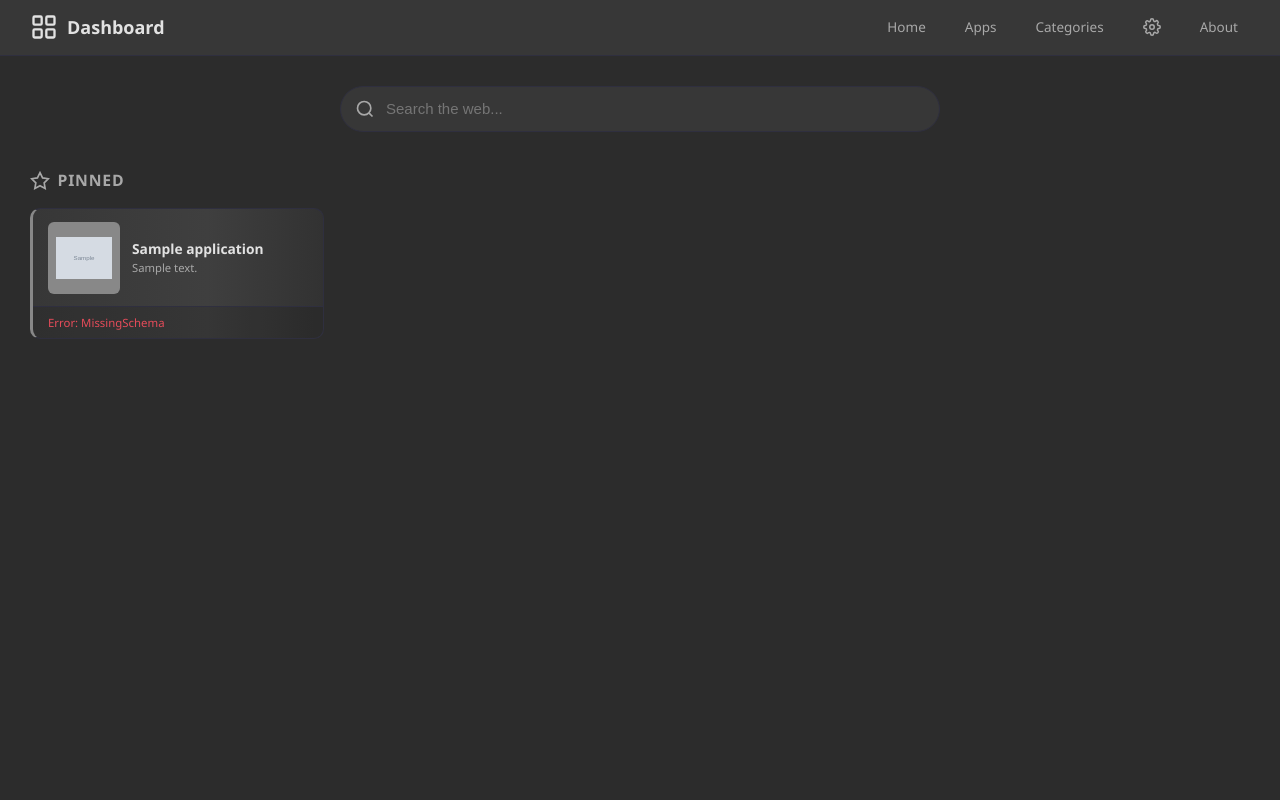
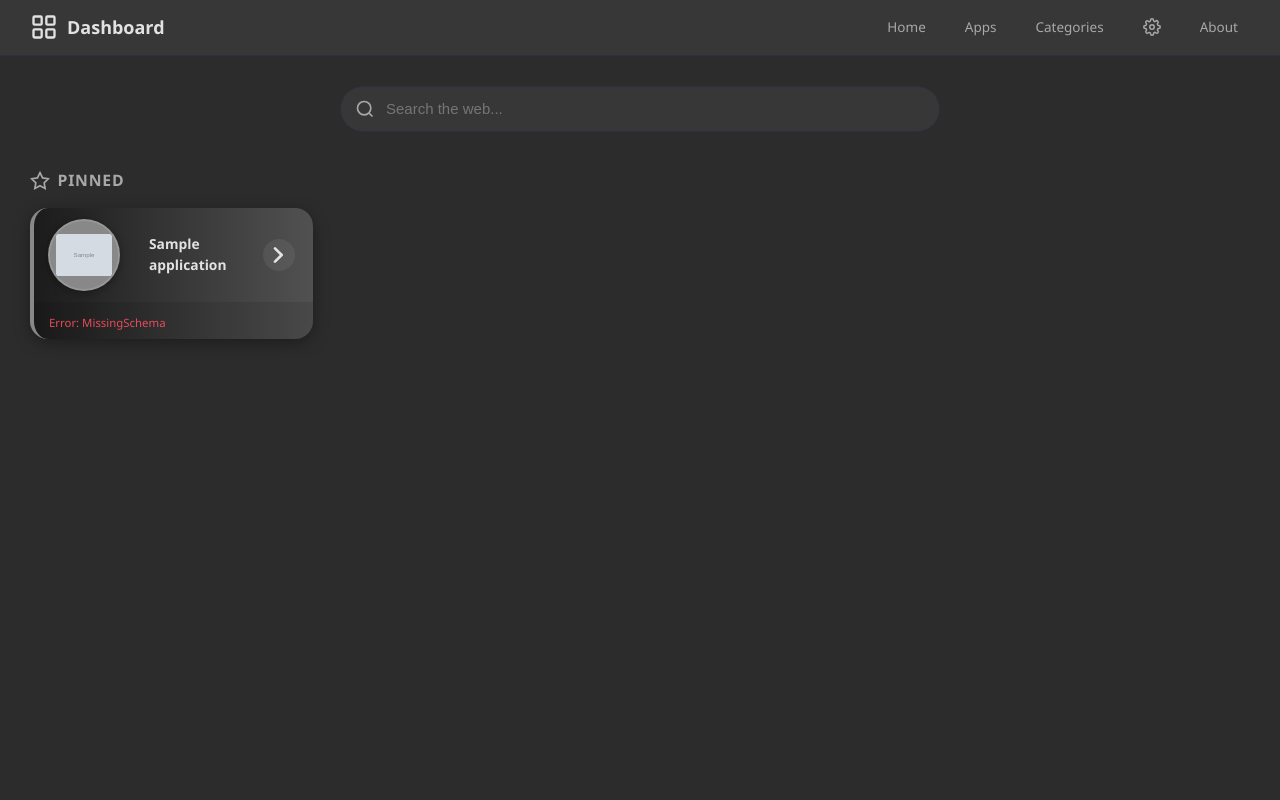
Before and after one commit to ftsiadimos/Dashboard, a Flask app: page / in a window 1280 px wide. Run offline with Flask 3, Linux system fonts and the light colour scheme; data comes from the database, SQL or seed files in the repository; tables that the repository leaves empty hold one stand-in row (values such as "Sample post"); grey boxes marked "Sample" are stand-in pictures.

Commit message:
bump version to 1.1.0, add NPM authentication function, enhance app card layout, and improve CSS styles

```diff
--- a/routes.py
+++ b/routes.py
@@ -399,6 +399,8 @@ def _extract_value(data, template):
             return " | ".join(parts)
         return str(data)[:120]
 
+
+
     # if template begins with "regex:", treat data as plain text and apply pattern
     if isinstance(data, str) and isinstance(template, str) and template.startswith("regex:"):
         import re
@@ -417,6 +419,30 @@ def _extract_value(data, template):
 
     val = _resolve(data, template)
     return str(val) if val is not None else "—"
+
+
+
+
+
+def _npm_get_hosts(base_url: str, identity: str, secret: str, verify: bool = True):
+    """Authenticate with NPM and return /api/nginx/proxy-hosts JSON."""
+    sess = http_requests.Session()
+    if not verify:
+        sess.verify = False
+
+    auth = sess.post(base_url + "api/tokens",
+                     json={"identity": identity, "secret": secret},
+                     headers={"Accept": "application/json"})
+    auth.raise_for_status()
+    token = auth.json().get("token")
+    if not token:
+        raise ValueError("failed to obtain NPM token")
+
+    res = sess.get(base_url + "api/nginx/proxy-hosts",
+                   headers={"Accept": "application/json",
+                            "Authorization": f"Bearer {token}"})
+    res.raise_for_status()
+    return res.json()
 
 
 @main.route("/api/app/<int:app_id>/stats")
@@ -444,12 +470,44 @@ def api_app_stats(app_id):
         # prepare request kwargs; include payload if provided for non-GET methods
         kwargs = {"headers": headers, "timeout": 10, "verify": True}
         payload_val = app["api_payload"] if "api_payload" in app.keys() else None
+        # special-case Nginx Proxy Manager: perform login flow if creds provided
+        if app["api_url"].endswith("/api/nginx/proxy-hosts") and payload_val:
+            try:
+                creds = json.loads(payload_val)
+            except Exception:
+                creds = {}
+            # support both identity/secret and email/password naming
+            if isinstance(creds, dict) and (
+                ("identity" in creds and "secret" in creds) or
+                ("email" in creds and "password" in creds)
+            ):
+                ident = creds.get("identity") or creds.get("email")
+                secret = creds.get("secret") or creds.get("password")
+                verify = not creds.get("ignore_tls", False)
+                data = _npm_get_hosts(
+                    app["api_url"].rsplit("/api/nginx/proxy-hosts", 1)[0] + "/",
+                    ident,
+                    secret,
+                    verify,
+                )
+                display = _extract_value(data, app["api_value_template"])
+                return jsonify({"ok": True, "display": display})
         if payload_val and method in ("POST", "PUT", "PATCH", "DELETE"):
             try:
                 kwargs["json"] = json.loads(payload_val)
             except Exception:
                 kwargs["data"] = payload_val
         resp = http_requests.request(method, app["api_url"], **kwargs)
+
+        # LOGGING: dump status and body if not OK
+        if not resp.ok:
+            current_app.logger.warning(
+                "API call to %s returned %s:\n%s",
+                app["api_url"],
+                resp.status_code,
+                resp.text,
+            )
+
         resp.raise_for_status()
         try:
             data = resp.json()
--- a/static/app.js
+++ b/static/app.js
@@ -18,7 +18,8 @@ document.addEventListener('DOMContentLoaded', () => {
             .then(r => r.json())
             .then(data => {
                 if (data.ok) {
-                    statsEl.innerHTML = '<span class="stats-value">' + escapeHtml(data.display) + '</span>';
+                    const statsVal = '<span class="stats-value">' + escapeHtml(data.display) + '</span>';
+                    statsEl.innerHTML = statsVal;
                 } else {
                     statsEl.innerHTML = '<span class="stats-error">' + escapeHtml(data.display) + '</span>';
                 }
--- a/static/style.css
+++ b/static/style.css
@@ -4,7 +4,7 @@
 :root {
     --bg: #2c2c2c;
     --bg-surface: #373737;
-    --bg-card: #323232;
+    --bg-card: #4a4a4a; /* lighter grey for cards */
     --bg-hover: #3f3f3f;
     --text: #e2e2e2;
     --text-muted: #a8a8a8;
@@ -143,7 +143,7 @@ a:hover { text-decoration: underline; }
 /* ── App Grid ─────────────────────────────────────────────────────────────── */
 .app-grid {
     display: grid;
-    gap: 1rem;
+    gap: 2rem; /* more space between tiles */
 }
 
 @media (max-width: 1200px) { .app-grid { grid-template-columns: repeat(4, 1fr) !important; } }
@@ -153,46 +153,61 @@ a:hover { text-decoration: underline; }
 
 .app-card {
     display: flex;
-    flex-direction: column;
+    flex-direction: column; /* footer below main row */
+    align-items: stretch;
     padding: 0;
-    /* stronger fade: surface → hover with darker edge */
-    background: linear-gradient(
-        to right,
-        var(--bg-surface) 0%,
-        var(--bg-hover) 60%,
-        var(--bg-card) 100%
-    );
-    border: 1px solid var(--border);
-    border-radius: var(--radius);
+    /* lighter grey with fade, using card variable */
+    background:
+        linear-gradient(to right, rgba(18, 18, 18, 0.85) 0%, rgba(32, 16, 16, 0) 100%),
+        rgba(87, 87, 87, 0.85);
+    border-radius: 18px;
+    box-shadow: 0 4px 16px rgba(0,0,0,0.35);
     text-decoration: none;
     color: var(--text);
-    transition: all var(--transition);
-    border-left: 3px solid var(--card-color, var(--primary));
+    transition: box-shadow var(--transition), background var(--transition);
+    border: none;
+    border-left: 4px solid var(--card-color, var(--primary));
     overflow: hidden;
+    /* size controlled by grid; no fixed min/max */
+}
+
+.app-card-footer {
+    padding: 0.5rem 1rem;
+    font-size: 0.85rem;
+    color: var(--text-muted);
+    background: rgba(0,0,0,0.1);
+    display: flex;
+    justify-content: space-between;
+    align-items: center;
+}
+.app-stats {
+    flex: 1;
 }
 .app-card:hover {
-    background: var(--bg-hover);
-    transform: translateY(-2px);
-    box-shadow: var(--shadow);
+    background: rgba(55, 55, 55, 0.95);
+    box-shadow: 0 8px 24px rgba(0,0,0,0.45);
     text-decoration: none;
 }
 
 .app-card-main {
     display: flex;
     align-items: center;
-    gap: 0.8rem;
-    padding: 0.85rem 1rem;
+    gap: 1.2rem;
+    padding: 1rem 1.2rem;
+    width: 100%;
 }
 
 .app-icon-wrap {
     width: 72px;
     height: 72px;
-    border-radius: var(--radius-sm);
+    border-radius: 50%;
     display: flex;
     align-items: center;
     justify-content: center;
     flex-shrink: 0;
     overflow: hidden;
+    box-shadow: 0 2px 8px rgba(0,0,0,0.25);
+    border: 2px solid rgba(255,255,255,0.12);
 }
 
 .app-icon {
@@ -201,6 +216,33 @@ a:hover { text-decoration: underline; }
     object-fit: contain;
 }
 
+.app-icon {
+    width: 56px;
+    height: 56px;
+    object-fit: contain;
+}
+/* Circle wrapper for icon */
+.app-icon-circle {
+    display: flex;
+    align-items: center;
+    justify-content: center;
+    width: 64px;
+    height: 64px;
+    border-radius: 50%;
+    background: rgba(0,0,0,0.18);
+    margin-right: 1rem;
+    box-shadow: 0 2px 8px rgba(0,0,0,0.18);
+}
+
+.app-arrow {
+    margin-left: auto;
+    display: flex;
+    align-items: center;
+    justify-content: center;
+    width: 40px;
+    height: 40px;
+    opacity: 0.85;
+}
 .app-icon-letter {
     font-size: 1.2rem;
     font-weight: 700;
@@ -425,17 +467,14 @@ a:hover { text-decoration: underline; }
 
 /* ── App Stats Bar ──────────────────────────────────────────────────────── */
 .app-stats {
-    padding: 0.45rem 1rem;
-    background: rgba(0,0,0,0.15);
-    border-top: 1px solid var(--border);
+    margin-top: 0.3rem;
     font-size: 0.78rem;
     color: var(--text-muted);
     white-space: nowrap;
     overflow: hidden;
     text-overflow: ellipsis;
-    min-height: 28px;
-    display: flex;
-    align-items: center;
+    min-height: 18px;
+    display: block;
 }
 
 .stats-loading {
--- a/templates/index.html
+++ b/templates/index.html
@@ -9,6 +9,7 @@
    data-id="{{ app.id }}"
    {% if app.api_url %}data-api-id="{{ app.id }}" data-api-interval="{{ app.api_interval or 30 }}"{% endif %}>
     <div class="app-card-main">
+        <div class="app-icon-circle">
             <div class="app-icon-wrap" style="background-color: {{ app.color }}">
                 {% if app.icon %}
                 <img src="{{ url_for('main.uploaded_icon', filename=app.icon) }}" alt="{{ app.title }}" class="app-icon">
@@ -16,19 +17,27 @@
                 <span class="app-icon-letter">{{ app.title[0] | upper }}</span>
                 {% endif %}
             </div>
+        </div>
         <div class="app-info">
             <span class="app-title">{{ app.title }}</span>
-            {% if app.description %}<span class="app-desc">{{ app.description }}</span>{% endif %}
+        </div>
+        <div class="app-arrow">
+            <svg width="32" height="32" viewBox="0 0 24 24" fill="none" xmlns="http://www.w3.org/2000/svg">
+                <circle cx="12" cy="12" r="12" fill="rgba(255,255,255,0.08)"/>
+                <path d="M9 7l5 5-5 5" stroke="#fff" stroke-width="2" stroke-linecap="round" stroke-linejoin="round"/>
+            </svg>
         </div>
     </div>
-    {% if app.api_url %}
-    <div class="app-stats" id="stats-{{ app.id }}">
+    {%- if app.api_url %}
+    <div class="app-card-footer" id="footer-{{ app.id }}">
+        <span class="app-stats" id="stats-{{ app.id }}">
             <span class="stats-loading">
                 <svg class="spin" width="14" height="14" viewBox="0 0 24 24" fill="none" stroke="currentColor" stroke-width="2"><path d="M21 12a9 9 0 1 1-6.22-8.56"/></svg>
                 Loading…
             </span>
+        </span>
     </div>
-    {% endif %}
+    {%- endif %}
 </a>
 {% endmacro %}
 
```
Also changed, not shown: mis/image.png, 1 other file. Lines whose indentation alone changed are shown as unchanged.
